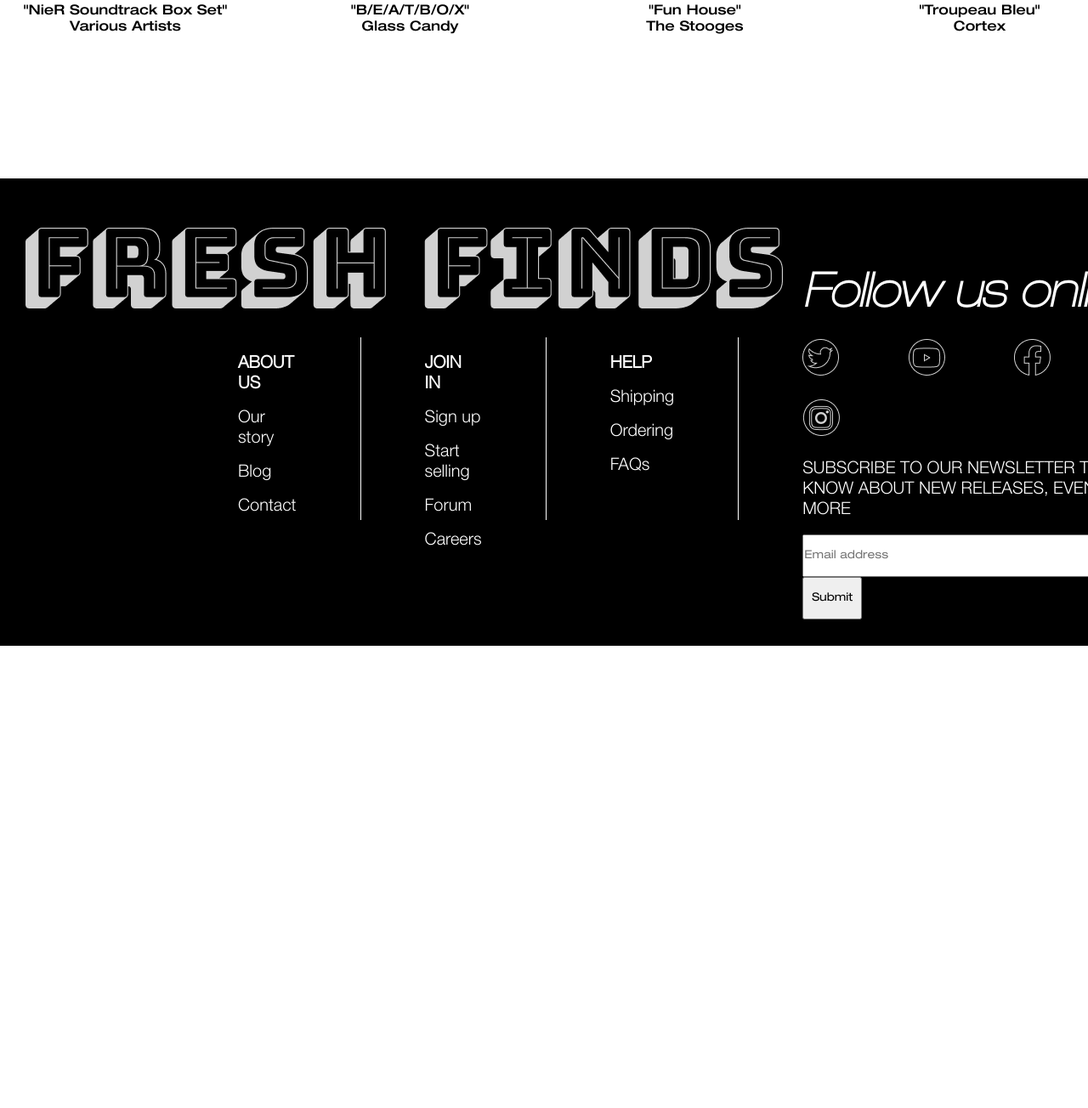
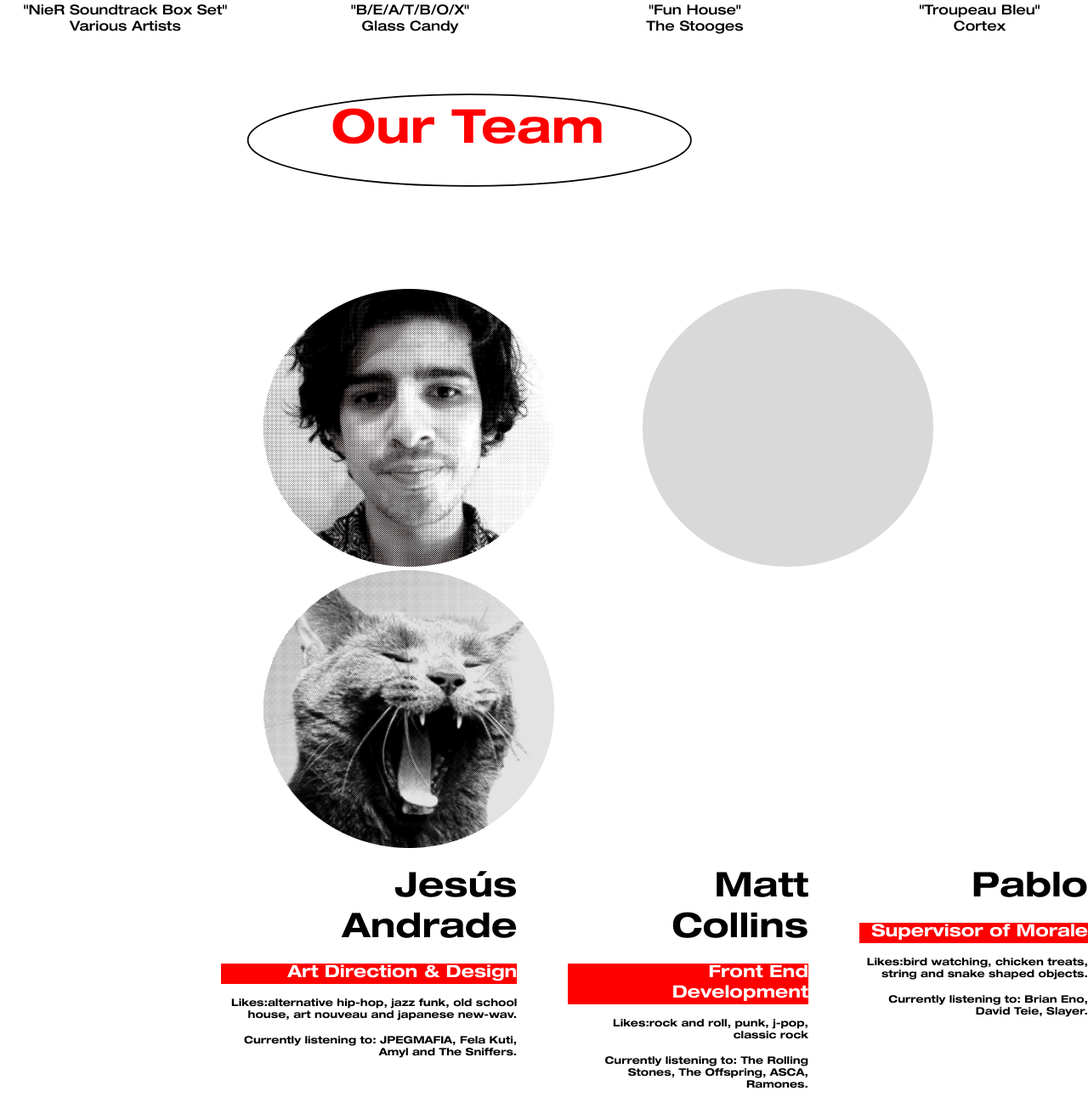
Before and after one commit to ondule/INFO-I210-Team-Project, a plain HTML site: page index.html in a window 1280 px wide. Shown: the part 1000-2304 px from the top of the page at 85% size. Before the commit the page ends 1895 px from the top, so only its background shows below. Drawn offline with Linux system fonts and the light colour scheme.

Commit message:
Team page done

```diff
--- a/css/styles.css
+++ b/css/styles.css
@@ -256,6 +256,116 @@ nav {
     /* text-transform: uppercase; */
 }
 
+
+.ourTeam img{
+    padding-top: 50px;
+    margin-left: 290px;
+}
+
+.ourTeam h1{
+    margin-left: 390px;
+    margin-top: -100px;
+    font-size: 55px;
+    color: red;
+    font-family: "teamFont";
+
+}
+
+.teamBody {
+    margin-left: 310px;
+    margin-top: 150px;
+}
+
+.teamBody img{
+    margin-right: 100px;
+}
+
+.teamBodyText {
+    display: flex;
+    flex-direction: row;
+}
+
+.text1 {
+    align-items: right;
+    font-size: 12px;
+    font-family: "teamFont";
+    max-width: 400px;
+    margin-left: 260px;
+    margin-top: 20px;
+    justify-content: right;
+    text-align: right;
+}
+
+.text1 h2{
+    font-size: 40px;
+}
+
+.text1 h3{
+    font-size: 20px;
+    color: white;
+    background-color: red;
+}
+
+.text1 span{
+    font-weight: bold;
+}
+
+.text2 {
+    align-items: right;
+    font-size: 12px;
+    font-family: "teamFont";
+    max-width: 400px;
+    margin-left: 60px;
+    margin-top: 20px;
+    justify-content: right;
+    text-align: right;
+}
+
+.text2 h2{
+    font-size: 40px;
+}
+
+.text2 h3{
+    font-size: 20px;
+    color: white;
+    background-color: red;
+}
+
+.text2 span{
+    font-weight: bold;
+}
+
+.text3 {
+    align-items: right;
+    font-size: 12px;
+    font-family: "teamFont";
+    max-width: 400px;
+    margin-left: 60px;
+    margin-top: 20px;
+    justify-content: right;
+    text-align: right;
+}
+
+.text3 h2{
+    font-size: 40px;
+}
+
+.text3 h3{
+    font-size: 20px;
+    color: white;
+    background-color: red;
+}
+
+.text3 span{
+    font-weight: bold;
+}
+
+@font-face {
+    font-family: "teamFont";
+    src: url(../fonts/HelveticaNeueLTStd-BdEx.otf);
+  }
+
+
 /*footer styles*/
 .footer {
     background-color: black;
--- a/index.html
+++ b/index.html
@@ -73,6 +73,43 @@
         </div>
     </div>
 </section>
+
+
+<div class="team">
+    <div class="ourTeam">
+        <img src="images/icons/ellipse.svg" alt="team">
+        <h1>Our Team</h1>
+    </div>
+
+    <div class="teamBody">
+        <img src="images/team_jesús_edited.png" alt="Jesus">
+        <img src="images/team_placeholder.png" alt="Matt">
+        <img src="images/team_pablo_edited.png" alt="Pablo">
+    </div>
+
+    <div class="teamBodyText">
+        <div class="text1">
+            <h2>Jesús Andrade</h2>
+            <h3>Art Direction & Design</h3>
+            <p><span>Likes:</span>alternative hip-hop, jazz funk, old school house, art nouveau and japanese new-wav.</p>
+            <p><span>Currently listening to:</span> JPEGMAFIA, Fela Kuti, Amyl and The Sniffers.</p>
+        </div>
+
+        <div class="text2">
+            <h2>Matt Collins</h2>
+            <h3>Front End Development</h3>
+            <p><span>Likes:</span>rock and roll, punk, j-pop, classic rock</p>
+            <p><span>Currently listening to:</span> The Rolling Stones, The Offspring, ASCA, Ramones.</p>
+        </div>
+
+        <div class="text3">
+            <h2>Pablo</h2>
+            <h3>Supervisor of Morale</h3>
+            <p><span>Likes:</span>bird watching, chicken treats, string and snake shaped objects.</p>
+            <p><span>Currently listening to:</span> Brian Eno, David Teie, Slayer.</p>
+        </div>
+    </div>
+</div>
 
     <div class="footer">
             <div class="titleImg">
```
